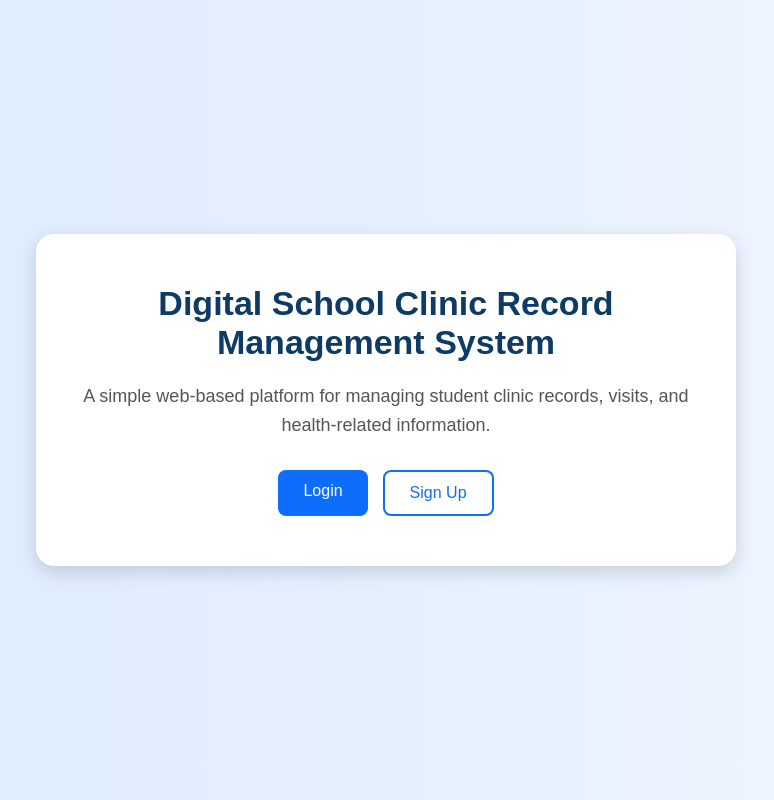
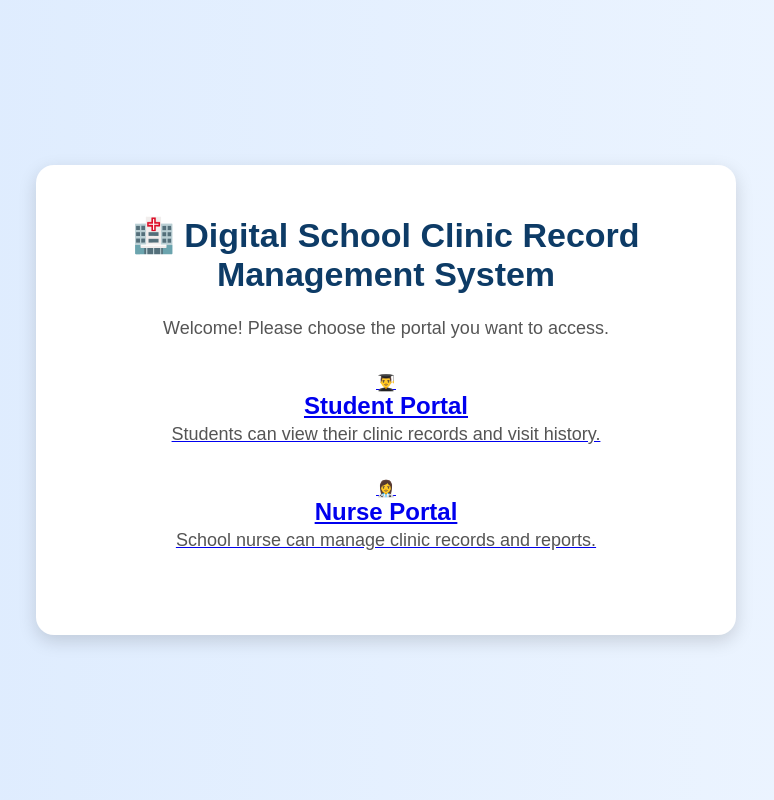
Before and after one commit to cojorammiel-sudo/digital-school-clinic-v2, a Flask app: page / in a window 1280 px wide. Shown: the whole page, without its empty margins (254-1028 px from the left). Run offline with Flask 3, Linux system fonts and the light colour scheme.

Commit message:
Update home.html

```diff
--- a/templates/home.html
+++ b/templates/home.html
@@ -8,20 +8,35 @@
 </head>
 <body class="home-body">
 
-    <div class="hero-container">
-        <div class="hero-card">
-            <h1>Digital School Clinic Record Management System</h1>
-            <p>
-                A simple web-based platform for managing student clinic records,
-                visits, and health-related information.
-            </p>
+<div class="hero-container">
 
-            <div class="hero-buttons">
-                <a href="/login" class="btn">Login</a>
-                <a href="/signup" class="btn btn-outline">Sign Up</a>
-            </div>
+    <div class="hero-card">
+
+        <h1>🏥 Digital School Clinic Record Management System</h1>
+
+        <p>
+            Welcome! Please choose the portal you want to access.
+        </p>
+
+        <div class="portal-buttons">
+
+            <a href="/student" class="portal-btn">
+                👨‍🎓
+                <h2>Student Portal</h2>
+                <p>Students can view their clinic records and visit history.</p>
+            </a>
+
+            <a href="/nurse" class="portal-btn">
+                👩‍⚕️
+                <h2>Nurse Portal</h2>
+                <p>School nurse can manage clinic records and reports.</p>
+            </a>
+
         </div>
+
     </div>
+
+</div>
 
 </body>
 </html>
```
